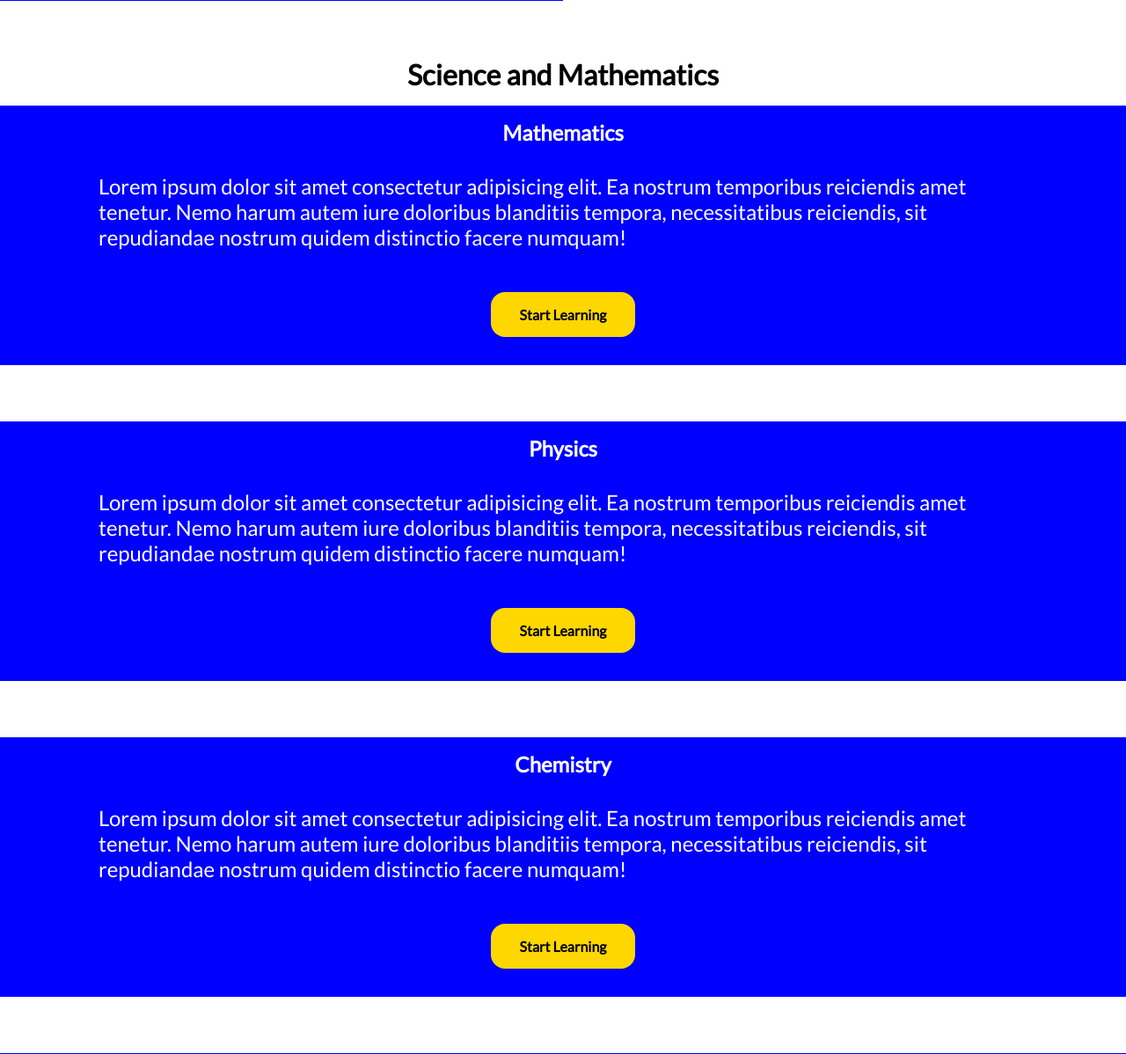
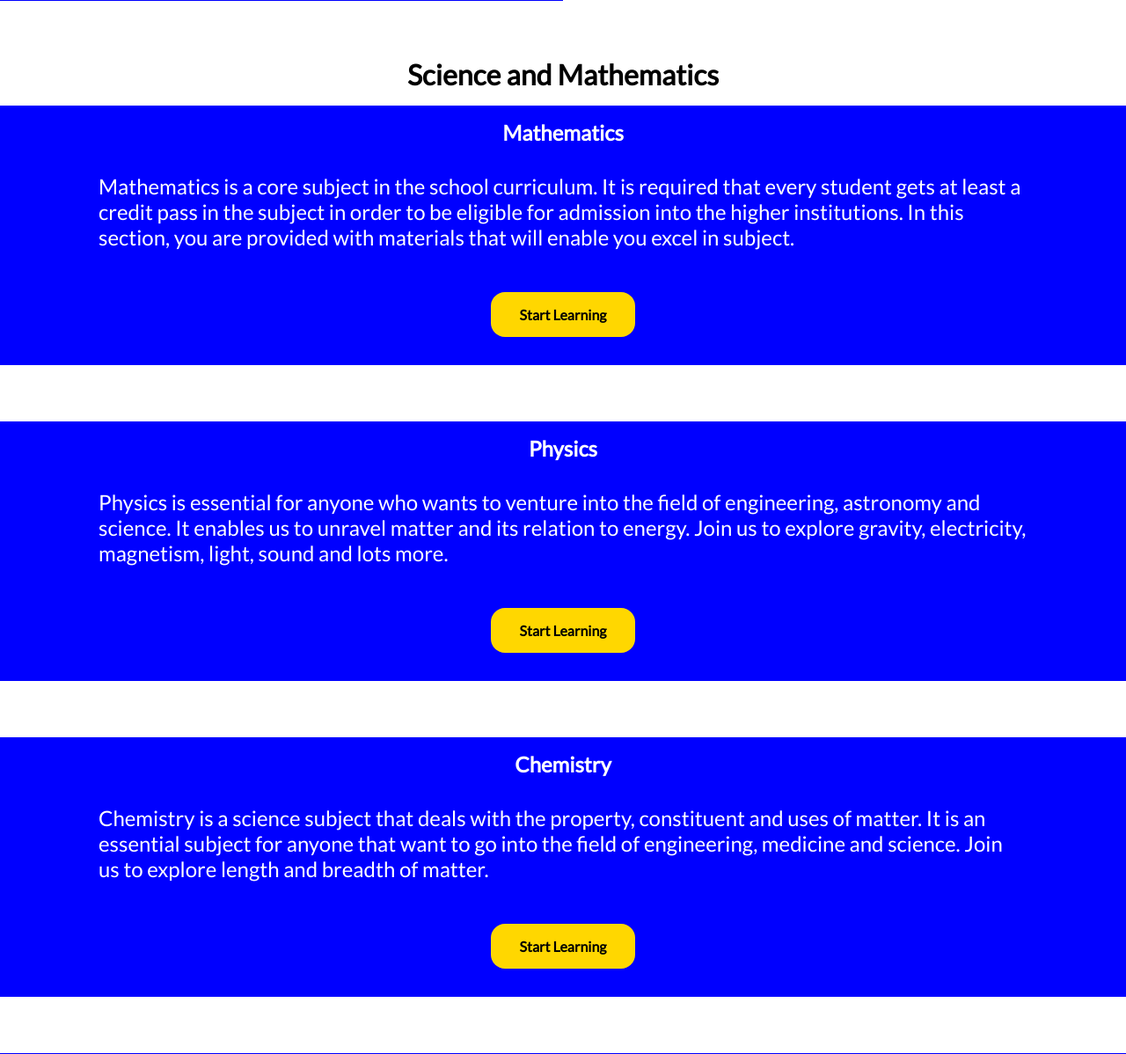
Before and after one commit to cheks123/ssceplus, a Django app: page / in a window 1280 px wide. Shown: the part 678-1876 px from the top of the page at 88% size. Run offline with Django 4.2, Linux system fonts and the light colour scheme; some libraries are stand-ins or nearby versions.

Commit message:
Lorem text changed

```diff
--- a/home/templates/home/index.html
+++ b/home/templates/home/index.html
@@ -59,10 +59,10 @@
             <div class="row subject-row">
                 <h2 class="subject-name">Mathematics</h2>
                 <p class="subject-text">
-                    Lorem ipsum dolor sit amet consectetur adipisicing elit.
-                    Ea nostrum temporibus reiciendis amet tenetur. Nemo harum
-                    autem iure doloribus blanditiis tempora, necessitatibus reiciendis,
-                    sit repudiandae nostrum quidem distinctio facere numquam!
+                    Mathematics is a core subject in the school curriculum.
+                    It is required that every student gets at least a credit pass in the
+                    subject in order to be eligible for admission into the higher institutions.
+                    In this section, you are provided with materials that will enable you excel in subject.
                 </p>
                 <a class="start-learning-cta" href="">Start Learning</a>
             </div>
@@ -70,20 +70,19 @@
             <div class="col6">
                 <h2 class="subject-name">Physics</h2>
                 <p class="subject-text">
-                    Lorem ipsum dolor sit amet consectetur adipisicing elit.
-                    Ea nostrum temporibus reiciendis amet tenetur. Nemo harum
-                    autem iure doloribus blanditiis tempora, necessitatibus reiciendis,
-                    sit repudiandae nostrum quidem distinctio facere numquam!
+                    Physics is essential for anyone who wants to venture into the field of engineering,
+                    astronomy and science. It enables us to unravel matter and its relation to energy.
+                    Join us to explore gravity, electricity, magnetism, light, sound and lots more.
                 </p>
                 <a class="start-learning-cta" href="">Start Learning</a>
             </div>
             <div class="col6">
                 <h2 class="subject-name">Chemistry</h2>
                 <p class="subject-text">
-                    Lorem ipsum dolor sit amet consectetur adipisicing elit.
-                    Ea nostrum temporibus reiciendis amet tenetur. Nemo harum
-                    autem iure doloribus blanditiis tempora, necessitatibus reiciendis,
-                    sit repudiandae nostrum quidem distinctio facere numquam!
+                    Chemistry is a science subject that deals with the property,
+                    constituent and uses of matter. It is an essential subject for anyone
+                    that want to go into the field of engineering, medicine and science.
+                    Join us to explore length and breadth of matter.
                 </p>
                 <a class="start-learning-cta" href="">Start Learning</a>
             </div>
```
